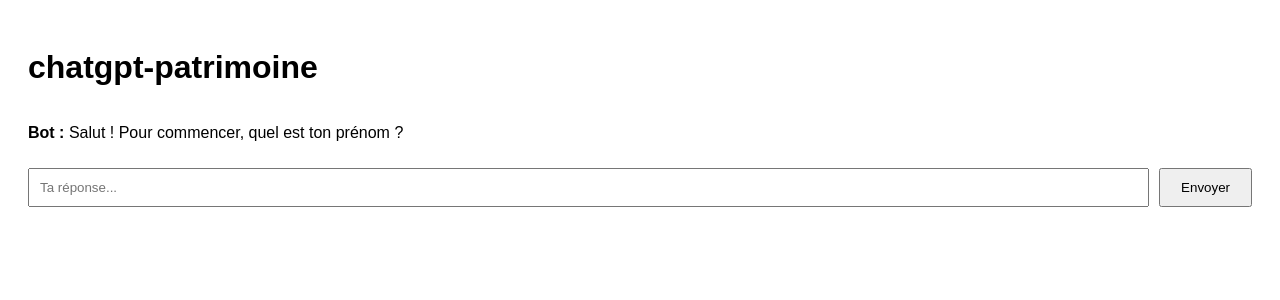
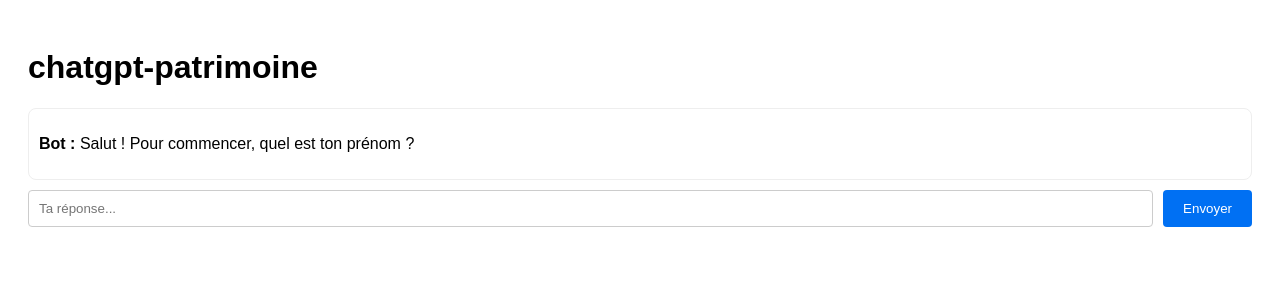
Before and after one commit to kerofa/Chatgpt-patrimoine, a Next.js app: page / in a window 1280 px wide. Shown: the top 300 px of the page. Built offline with nearby package versions, Linux system fonts and the light colour scheme.

Commit message:
Update page.js

```diff
--- a/app/page.js
+++ b/app/page.js
@@ -11,7 +11,6 @@ export default function Home() {
     phone: "",
     agreeCallback: null,
   });
-  // messages contient à la fois gating ET chat
   const [messages, setMessages] = useState([
     { role: "bot", text: "Salut ! Pour commencer, quel est ton prénom ?" },
   ]);
@@ -21,20 +20,21 @@ export default function Home() {
     "Ton nom de famille ?",
     "Ton adresse e-mail ?",
     "Ton numéro de téléphone ?",
-    "Accepterais-tu d'être rappelé pour parler de ton projet ? (oui/non)",
+    "Accepterais-tu d’être rappelé pour parler de ton projet ? (oui/non)",
   ];
 
-  // Fonction unique pour envoyer une question ou un message
   const sendMessage = async () => {
     if (!input.trim()) return;
     const answer = input.trim();
-    // Ajoute ta réponse à l’historique
+    // Log pour debug
+    console.log("🔄 sendMessage, stage =", stage, "answer =", answer);
+
+    // Ajoute la réponse utilisateur
     setMessages((m) => [...m, { role: "user", text: answer }]);
     setInput("");
 
-    // Si on est encore en gating (0–4)
+    // Gating : recueillir infos
     if (stage < 5) {
-      // Sauvegarde dans userInfo
       const updated = { ...userInfo };
       if (stage === 0) updated.firstName = answer;
       if (stage === 1) updated.lastName = answer;
@@ -46,9 +46,8 @@ export default function Home() {
       const nextStage = stage + 1;
       setStage(nextStage);
 
-      // Après dernière question de gating (stage 4 → nextStage 5)
+      // Si fin du gating et accord donné
       if (nextStage === 5 && updated.agreeCallback) {
-        // Envoi ton RDV si accord
         await fetch("/api/rdv", {
           method: "POST",
           headers: { "Content-Type": "application/json" },
@@ -61,14 +60,11 @@ export default function Home() {
       } else if (nextStage === 5) {
         setMessages((m) => [
           ...m,
-          {
-            role: "bot",
-            text: "Pas de souci, tu peux poser tes questions directement.",
-          },
+          { role: "bot", text: "Pas de souci, tu peux poser tes questions directement." },
         ]);
       }
 
-      // Pose soit la prochaine question gating, soit le message d’intro du chat
+      // Affiche la question suivante ou transition vers le chat
       setMessages((m) => [
         ...m,
         {
@@ -79,25 +75,27 @@ export default function Home() {
               : "Maintenant, pose-moi ta question sur ton patrimoine !",
         },
       ]);
-
       return;
     }
 
-    // Si stage ≥ 5 → on est en mode chat IA
+    // Mode chat IA
     try {
+      console.log("📡 Appel /api/chat avec :", answer);
       const res = await fetch("/api/chat", {
         method: "POST",
         headers: { "Content-Type": "application/json" },
         body: JSON.stringify({ message: answer }),
       });
+      console.log("📥 Réponse status", res.status);
       const { response } = await res.json();
+      console.log("📨 Response body:", response);
       setMessages((m) => [...m, { role: "bot", text: response }]);
     } catch (err) {
+      console.error("Chat error:", err);
       setMessages((m) => [
         ...m,
         { role: "bot", text: "Désolé, une erreur est survenue côté IA." },
       ]);
-      console.error("Chat error:", err);
     }
   };
 
@@ -105,7 +103,14 @@ export default function Home() {
     <div style={{ padding: 20, fontFamily: "Arial, sans-serif" }}>
       <h1>chatgpt-patrimoine</h1>
       <div
-        style={{ maxHeight: 400, overflowY: "auto", marginBottom: 10 }}
+        style={{
+          maxHeight: 400,
+          overflowY: "auto",
+          marginBottom: 10,
+          border: "1px solid #eee",
+          padding: 10,
+          borderRadius: 8,
+        }}
       >
         {messages.map((m, i) => (
           <p key={i}>
@@ -119,11 +124,23 @@ export default function Home() {
           onChange={(e) => setInput(e.target.value)}
           onKeyDown={(e) => e.key === "Enter" && sendMessage()}
           placeholder="Ta réponse..."
-          style={{ flex: 1, padding: 10 }}
+          style={{
+            flex: 1,
+            padding: 10,
+            border: "1px solid #ccc",
+            borderRadius: 4,
+          }}
         />
         <button
           onClick={sendMessage}
-          style={{ padding: "10px 20px" }}
+          style={{
+            padding: "10px 20px",
+            backgroundColor: "#0070f3",
+            color: "#fff",
+            border: "none",
+            borderRadius: 4,
+            cursor: "pointer",
+          }}
         >
           Envoyer
         </button>
```
